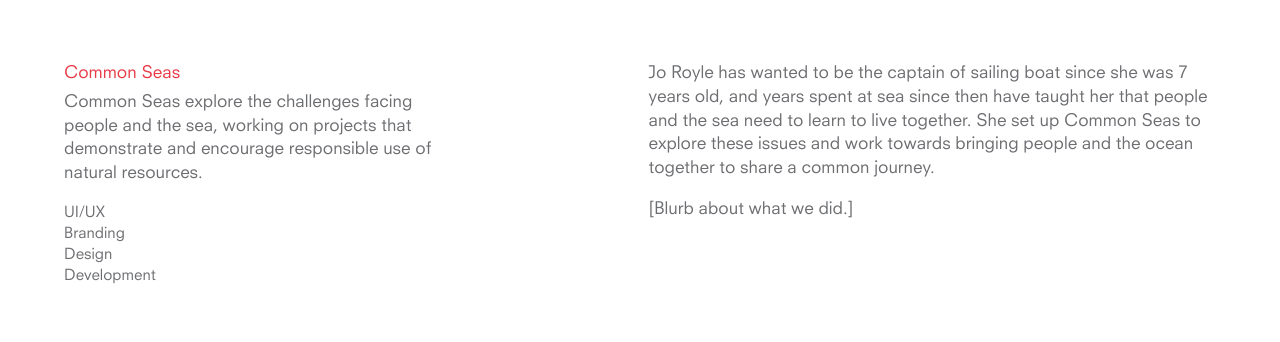
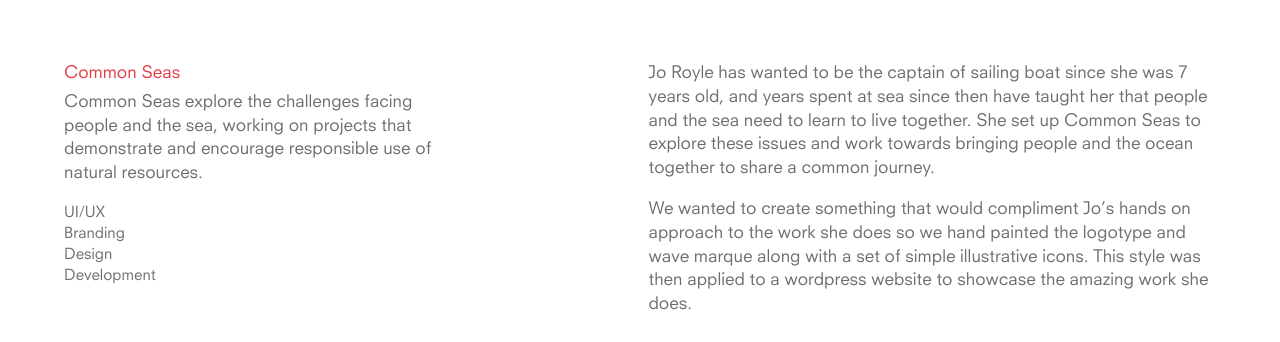
Before and after one commit to EMT/fieldwork-v2, a Jekyll site: the page built from _work/common-seas.html, in a window 1280 px wide and 900 px high, scrolled down 616 px, cut to the strip 63-405 px from the top of the window. Built offline with Jekyll 4.4.1, drawn with Linux system fonts in a browser that asks for light colours; nearby versions of some CDN libraries.

Commit message:
Update copy for the Common Seas project.

```diff
--- a/_work/common-seas.html
+++ b/_work/common-seas.html
@@ -26,7 +26,7 @@
 
 		<div class="section-text section-text--large">
 			<p>Jo Royle has wanted to be the captain of sailing boat since she was 7 years old, and years spent at sea since then have taught her that people and the sea need to learn to live together. She set up Common Seas to explore these issues and work towards bringing people and the ocean together to share a common journey.</p>
-			<p>[Blurb about what we did.]</p>
+			<p>We wanted to create something that would compliment Jo’s hands on approach to the work she does so we hand painted the logotype and wave marque along with a set of simple illustrative icons. This style was then applied to a wordpress website to showcase the amazing work she does.</p>
 		</div>
 	</div>
 
```
